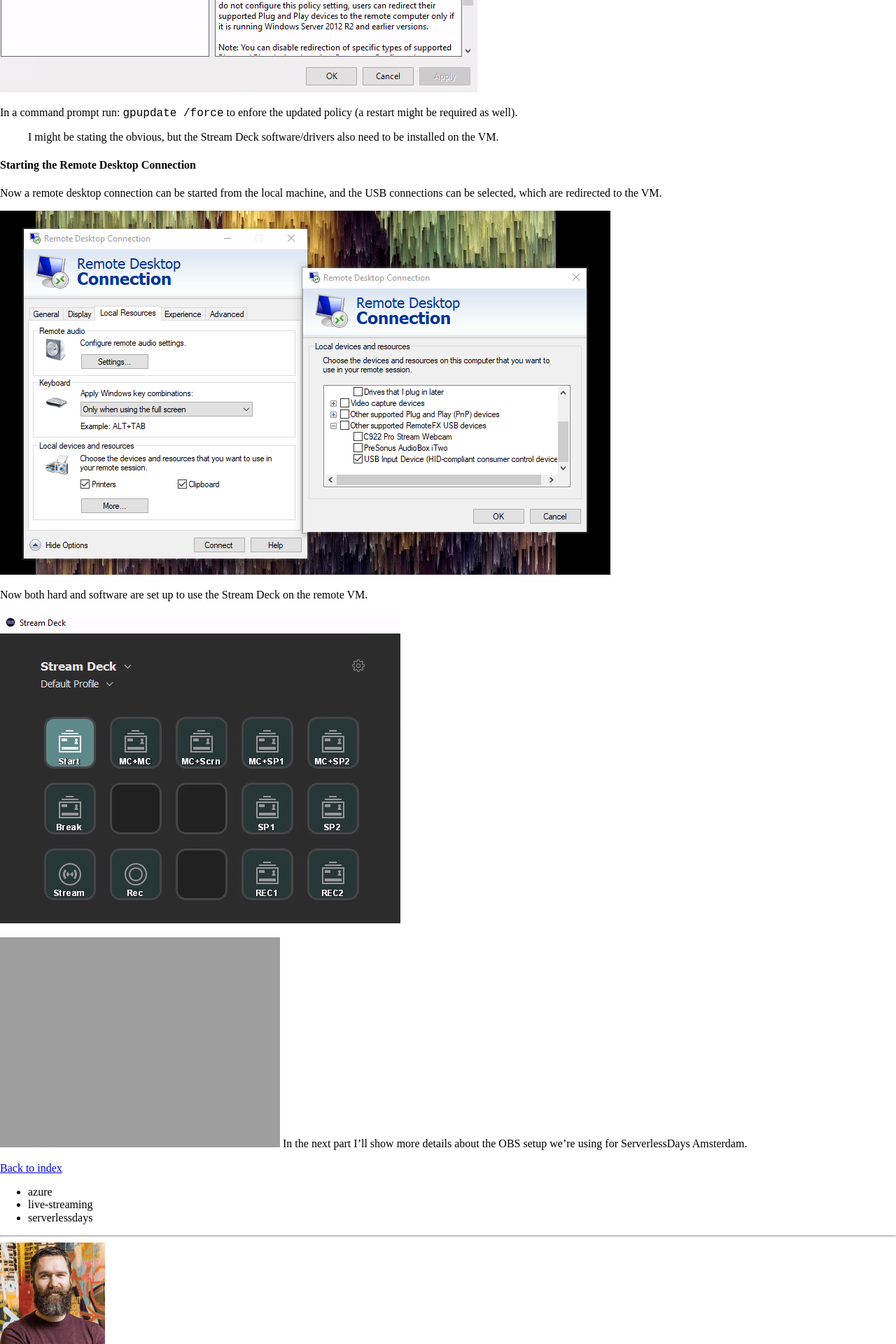
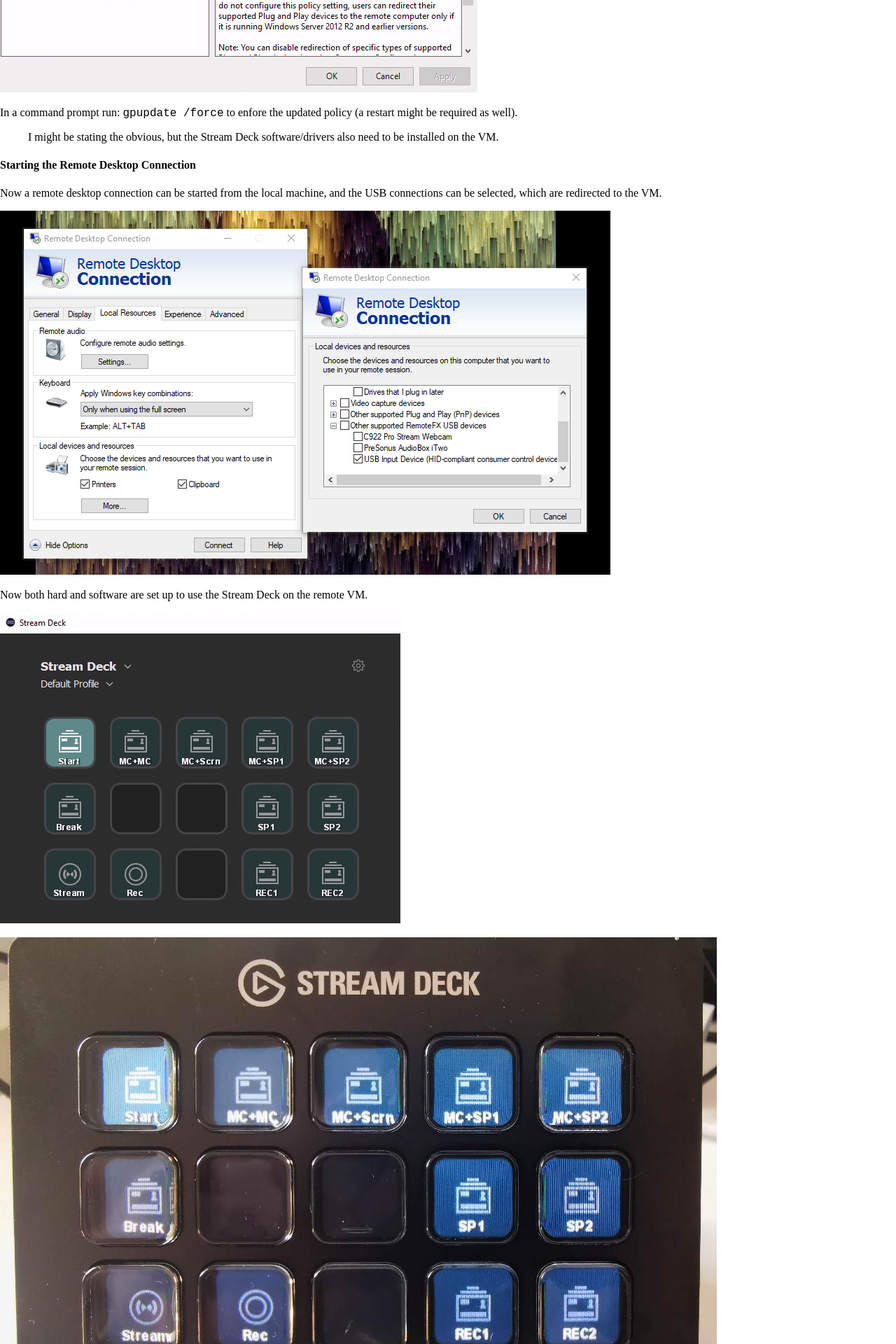
Before and after one commit to marcduiker/marcduiker.github.io, a Jekyll site: the page built from _posts/2020-04-08-streaming-for-serverlessdays.md, in a window 1280 px wide. Shown: the part 4480-6400 px from the top of the page at 70% size. Built offline with Jekyll 4.4.1, drawn with Linux system fonts in a browser that asks for light colours; nearby versions of some CDN libraries.

Commit message:
typo in file ext

```diff
--- a/_posts/2020-04-08-streaming-for-serverlessdays.md
+++ b/_posts/2020-04-08-streaming-for-serverlessdays.md
@@ -90,5 +90,5 @@
 
 <img class="u-max-full-width" itemprop="image" src="{{ site.url }}/assets/2020/04/08/stream_deck_vm.png" alt="Stream Deck software on the VM.">
 
-<img class="u-max-full-width" itemprop="image" src="{{ site.url }}/assets/2020/04/08/stream_deck_hardware.jpg" alt="Stream Deck hardware.">
+<img class="u-max-full-width" itemprop="image" src="{{ site.url }}/assets/2020/04/08/stream_deck_hardware.jpeg" alt="Stream Deck hardware.">
 In the next part I'll show more details about the OBS setup we're using for ServerlessDays Amsterdam.
```
